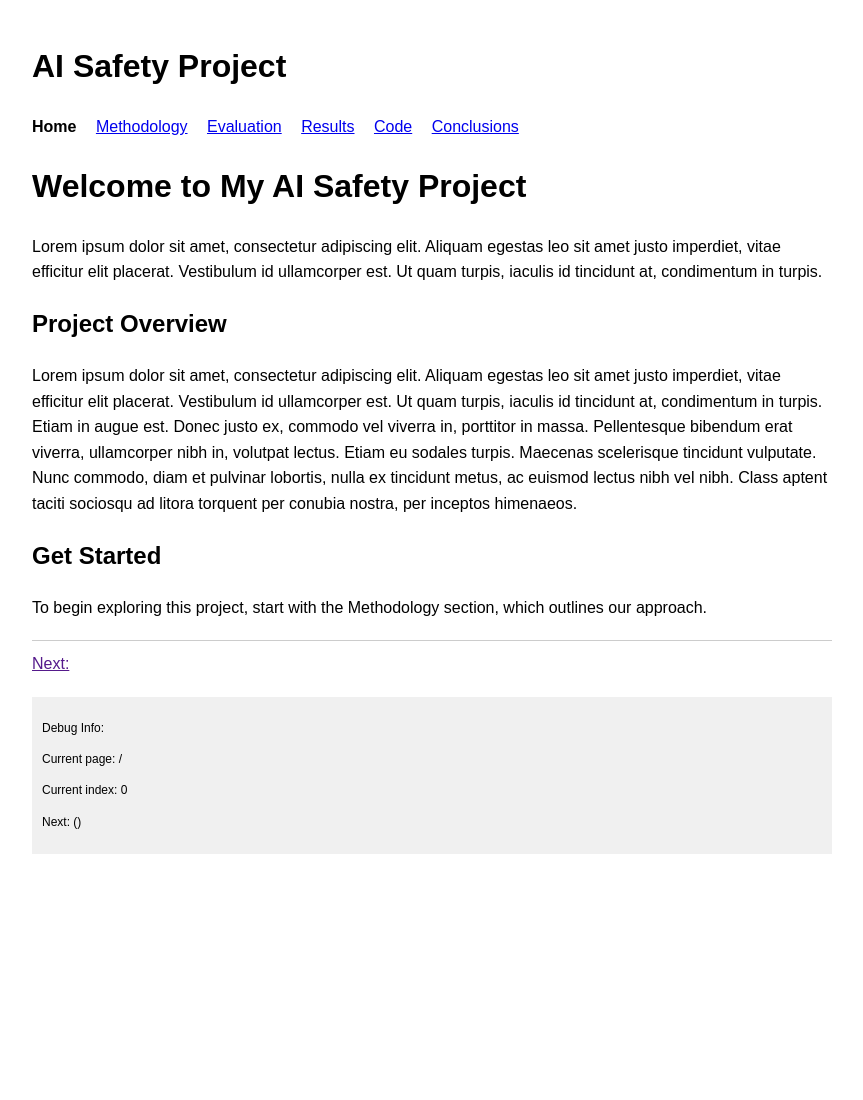
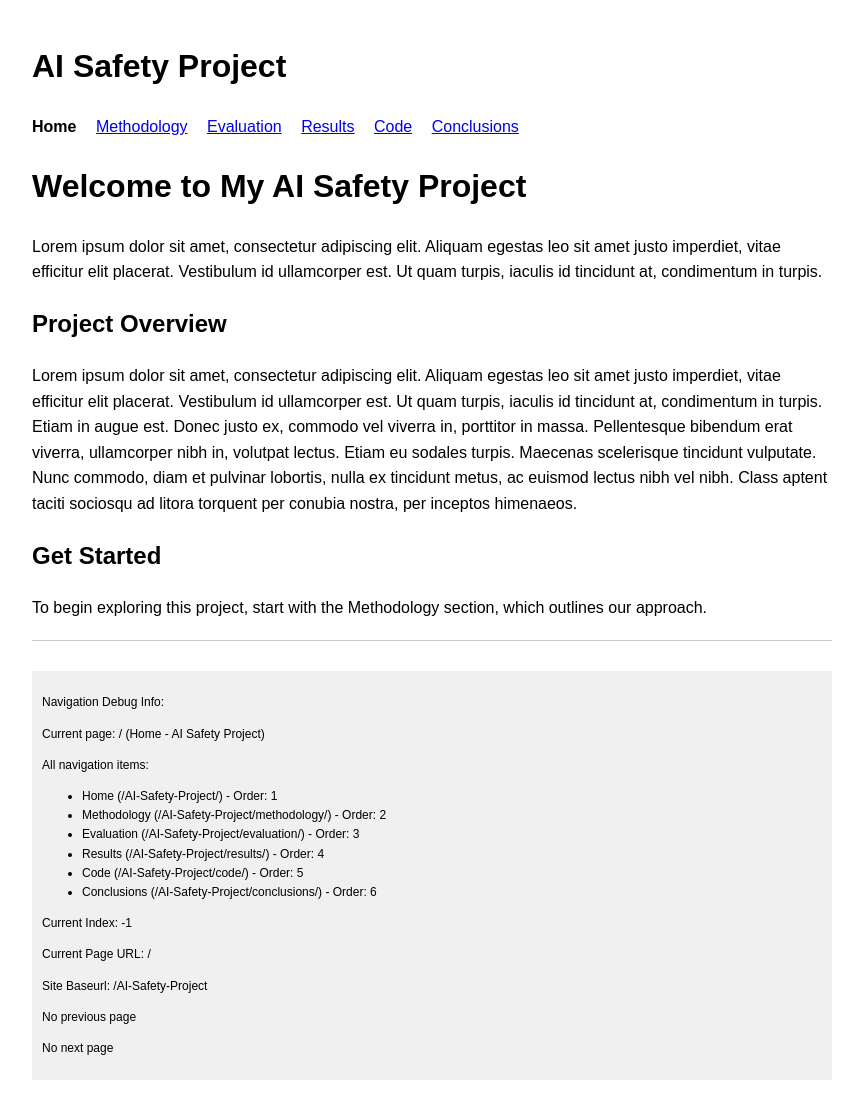
Before and after one commit to nidone/AI-Safety-Project, a Jekyll site: the page built from index.md, in a window 1280 px wide. Shown: the whole page, without its empty margins (208-1071 px from the left). Built offline with Jekyll 4.4.1, drawn with Linux system fonts in a browser that asks for light colours; before the commit the page ends 900 px from its top, so only the background shows below that.

Commit message:
Update default.html

```diff
--- a/_layouts/default.html
+++ b/_layouts/default.html
@@ -34,34 +34,51 @@
     </main>
 
 <footer class="footer-nav">
-    {% assign sorted_pages = site.navigation | sort: "order" %}
-    {% for item in sorted_pages %}
-        {% if item.url == page.url %}
-            {% assign current_index = forloop.index0 %}
+    {% assign pages = site.navigation | sort: "order" %}
+    {% assign current_index = -1 %}
+    {% for item in pages %}
+        {% assign item_url = item.url | prepend: site.baseurl | append: '/' | replace: '//', '/' %}
+        {% assign page_url = page.url | replace: '//', '/' %}
+        {% if item_url == page_url %}
+            {% assign current_index = forloop.index %}
+            {% break %}
         {% endif %}
     {% endfor %}
 
-    {% if current_index > 0 %}
-        {% assign prev_page = sorted_pages[current_index | minus: 1] %}
-        <a href="{{ prev_page.url | relative_url }}">Previous: {{ prev_page.title }}</a>
+    {% if current_index > 1 %}
+        {% assign prev_page = pages[current_index | minus: 2] %}
+        <a href="{{ prev_page.url | prepend: site.baseurl }}">Previous: {{ prev_page.title }}</a>
     {% endif %}
 
-    {% if current_index < sorted_pages.size | minus: 1 %}
-        {% assign next_page = sorted_pages[current_index | plus: 1] %}
+    {% if current_index < pages.size and current_index > 0 %}
+        {% assign next_page = pages[current_index] %}
         {% if prev_page %} | {% endif %}
-        <a href="{{ next_page.url | relative_url }}">Next: {{ next_page.title }}</a>
+        <a href="{{ next_page.url | prepend: site.baseurl }}">Next: {{ next_page.title }}</a>
     {% endif %}
 </footer>
 
 <div style="background-color: #f0f0f0; padding: 10px; margin-top: 20px; font-size: 12px;">
-    <p>Debug Info:</p>
-    <p>Current page: {{ page.url }}</p>
-    <p>Current index: {{ current_index }}</p>
+    <p>Navigation Debug Info:</p>
+    <p>Current page: {{ page.url }} ({{ page.title }})</p>
+    <p>All navigation items:</p>
+    <ul>
+    {% for item in site.navigation %}
+        {% assign item_url = item.url | prepend: site.baseurl | append: '/' | replace: '//', '/' %}
+        <li>{{ item.title }} ({{ item_url }}) - Order: {{ item.order }}</li>
+    {% endfor %}
+    </ul>
+    <p>Current Index: {{ current_index }}</p>
+    <p>Current Page URL: {{ page.url | replace: '//', '/' }}</p>
+    <p>Site Baseurl: {{ site.baseurl }}</p>
     {% if prev_page %}
-        <p>Previous: {{ prev_page.title }} ({{ prev_page.url }})</p>
+        <p>Previous page: {{ prev_page.title }} ({{ prev_page.url | prepend: site.baseurl }})</p>
+    {% else %}
+        <p>No previous page</p>
     {% endif %}
     {% if next_page %}
-        <p>Next: {{ next_page.title }} ({{ next_page.url }})</p>
+        <p>Next page: {{ next_page.title }} ({{ next_page.url | prepend: site.baseurl }})</p>
+    {% else %}
+        <p>No next page</p>
     {% endif %}
 </div>
 
```
